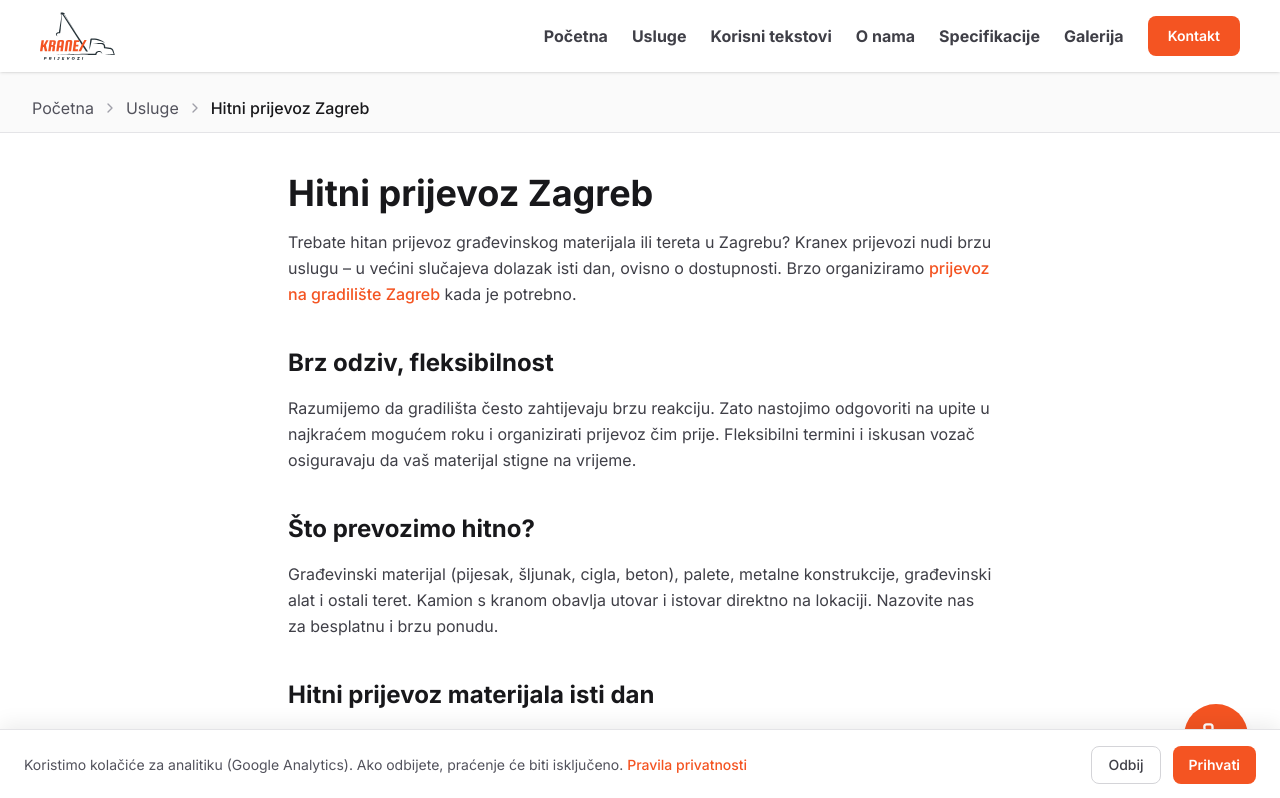
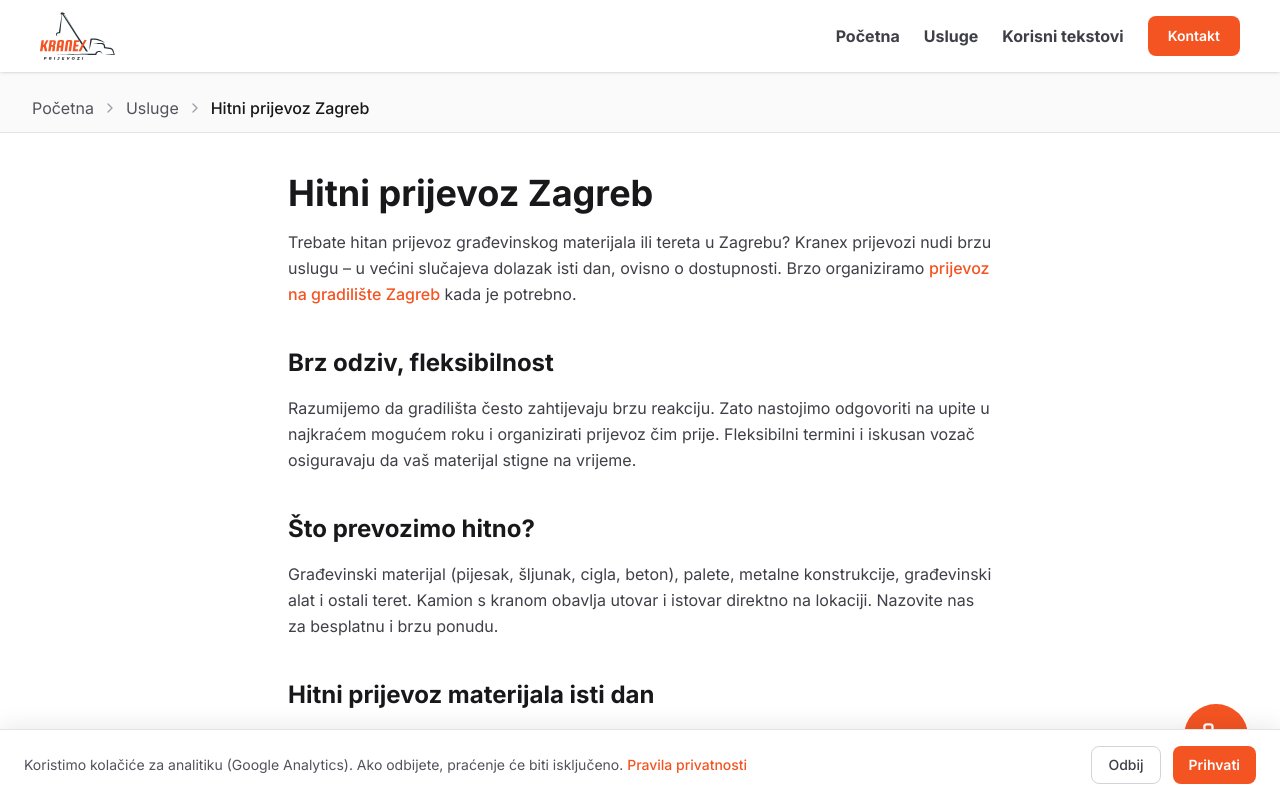
Before and after one commit to AleksaDesign35/kranex, a Next.js app: page /hitni-prijevoz-zagreb in a window 1280 px wide. Shown: the top 798 px of the page. Built offline with nearby package versions, Linux system fonts and the light colour scheme.

Commit message:
Add new image for "odvoz građevinske šute" article and update header navigation to conditionally display menu items based on homepage status. Enhance article metadata with image details for improved SEO and user engagement.

```diff
--- a/src/components/Header.tsx
+++ b/src/components/Header.tsx
@@ -6,12 +6,18 @@
 import { Menu, X } from "lucide-react";
 import { useState, useEffect } from "react";
 
-const navItems = (isHome: boolean) => [
+const navItems = (isHome: boolean) =>
+    isHome
+        ? [
             { href: "/usluge", label: "Usluge" },
             { href: "/korisni-tekstovi", label: "Korisni tekstovi" },
             { href: "/#o-nama", label: "O nama" },
             { href: "/#specifikacije", label: "Specifikacije" },
             { href: "/#galerija", label: "Galerija" },
+        ]
+        : [
+            { href: "/usluge", label: "Usluge" },
+            { href: "/korisni-tekstovi", label: "Korisni tekstovi" },
         ];
 
 export default function Header() {
--- a/src/content/korisni-tekstovi/odvoz-gradevinske-sute-zagreb.md
+++ b/src/content/korisni-tekstovi/odvoz-gradevinske-sute-zagreb.md
@@ -5,6 +5,8 @@
 date: "2023-10-05"
 excerpt: Spuštanje šute s visokih katova u Zagrebu - kontejner, cijevi bez prašine i kamion s kranom za brži i sigurniji odvoz.
 keywords: [odvoz građevinske šute zagreb, spuštanje šute bez prašine, uklanjanje šute s kata, kontejner za šutu zagreb]
+image: "/images/korisni-tekstovi/odvoz-gradevinske-sute-zagreb-i-okolica.png"
+image_alt: "Spuštanje građevinske šute s visokih katova u Zagrebu - Kranex kamion s kranom"
 ---
 
 # Spuštanje šute s visokih katova
```
Also changed, not shown: public/images/korisni-tekstovi/odvoz-gradevinske-sute-zagreb-i-okolica.png (added). Lines whose indentation alone changed are shown as unchanged.
